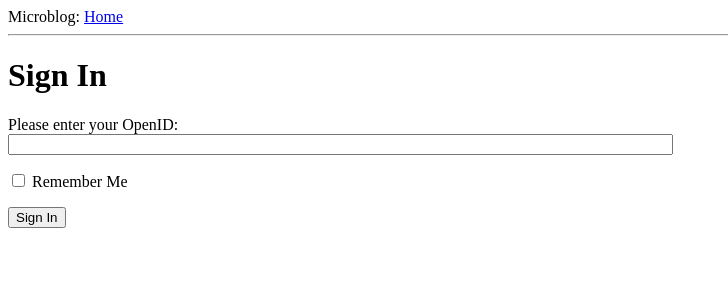
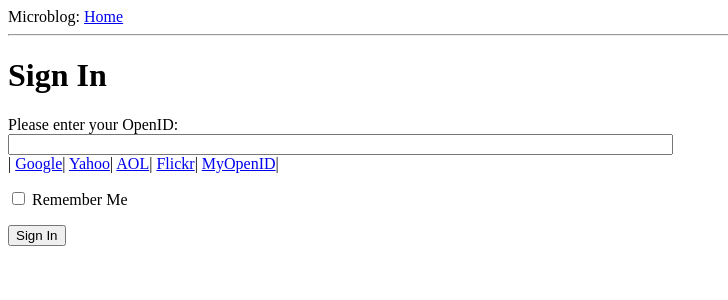
Before and after one commit to muhammadwaheed/microblog, a Flask app: page /login in a window 1280 px wide. Shown: the top 300 px of the page, without its empty margins (0-728 px from the left). Run offline with Flask 2, Linux system fonts and the light colour scheme.

Commit message:
Dealing with openids

```diff
--- a/app/templates/login.html
+++ b/app/templates/login.html
@@ -2,6 +2,21 @@
 {% extends "base.html" %}
 
 {% block content %}
+<script type="text/javascript">
+    function set_open_id(openid, pr){
+             u = openid.search('<username>')
+             if (u != -1)
+             {
+             user = prompt('Enter your'+  pr  +'username:')
+             openid = openid.substr(0,u) + user
+
+             }
+             form = document.forms['login'];
+             form.elements['openid'].value=openid
+
+    }
+
+</script>
   <h1>Sign In</h1>
   <form action="" method="post" name="login">
       {{ form.hidden_tag() }}
@@ -11,6 +26,10 @@
           {% for error in form.openid.errors%}
           <span style="color:red;">{{ error }}</span>
           {% endfor %}
+          |{% for pr in providers %}
+           <a href="javascript:set_open_id('{{ pr.url }}','{{ pr.name }}');">{{ pr.name }}</a>|
+          {% endfor%}
+
       </p>
       <p>{{ form.remember_me }} Remember Me</p>
       <p><input type="submit" value="Sign In"></p>
--- a/app/views.py
+++ b/app/views.py
@@ -15,4 +15,4 @@ def login():
     if form.validate_on_submit():
         flash('Login Requested for OPENID="%s", remember_me="%s" ' % (form.openid.data, str(form.remember_me.data)))
         return redirect('/index')
-    return render_template('login.html', title='Sign In', form=form)
+    return render_template('login.html', title='Sign In', form=form, providers=app.config['OPEDID_PROVIDERS'])
--- a/config.py
+++ b/config.py
@@ -1,2 +1,8 @@
 WTF_CSRF_ENABLED = True
 SECRET_KEY = '0123456789'
+OPEDID_PROVIDERS = [
+    {'name': 'Google', 'url': 'https://www.google.com/accounts/o8/id'},
+    {'name': 'Yahoo', 'url': 'https://me.yahoo.com'},
+    {'name': 'AOL', 'url': 'http://openid.aol.com/<username>'},
+    {'name': 'Flickr', 'url': 'http://www.flickr.com/<username>'},
+    {'name': 'MyOpenID', 'url': 'https://www.myopenid.com'}]
```
